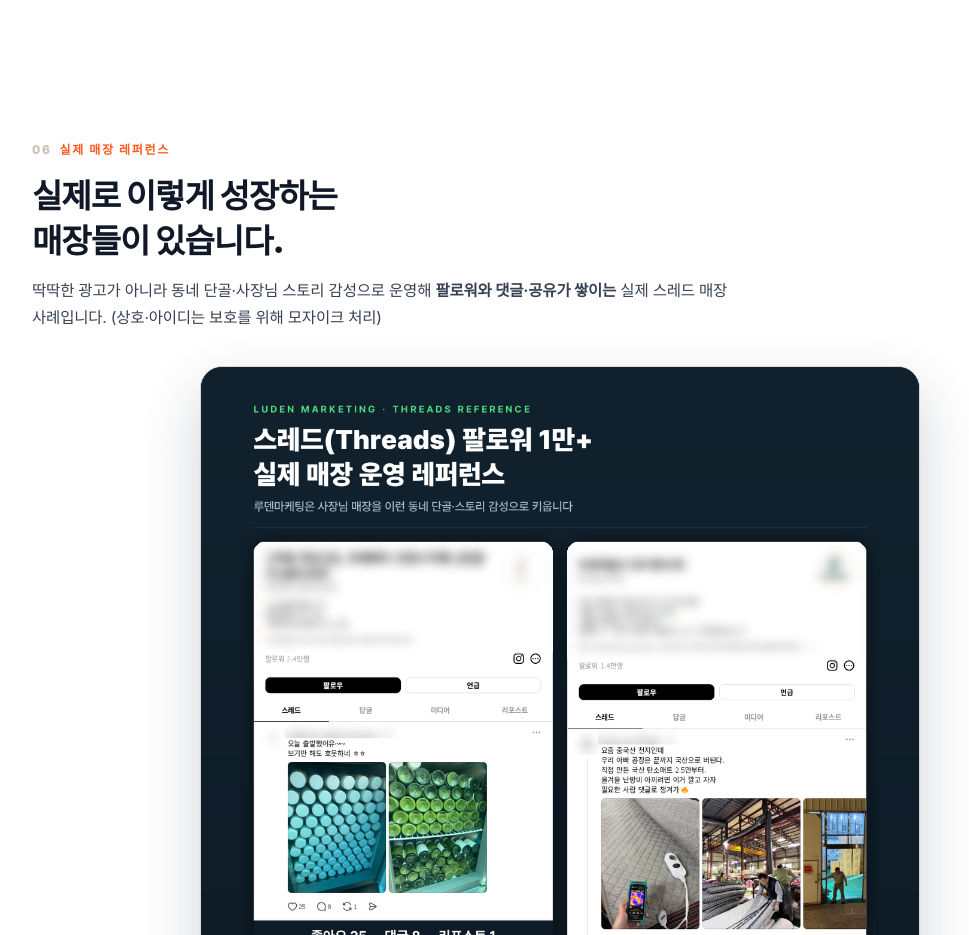
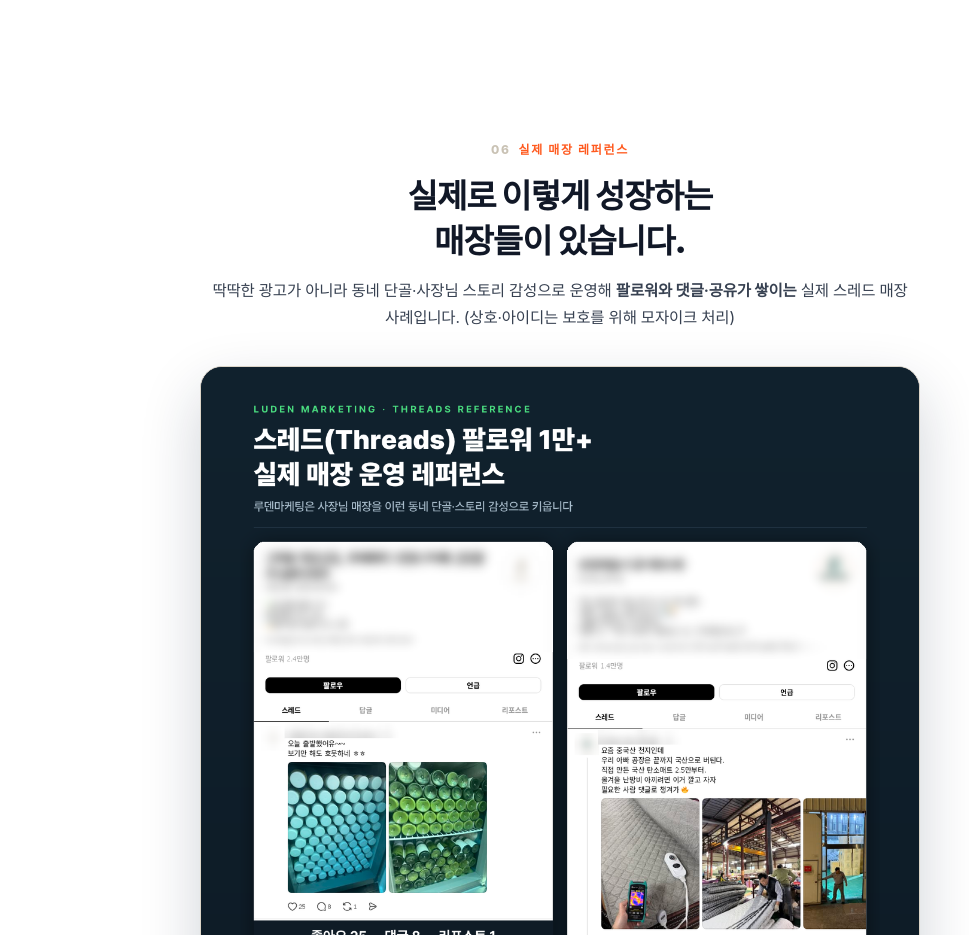
Before and after one commit to khcho0402-sys/luden-marketing, a plain HTML site: page index.html in a window 1280 px wide. Shown: the part 5160-6095 px from the top of the page, without its empty margins (80-1049 px from the left). Drawn offline with Linux system fonts and the light colour scheme; a web font is replaced by a local one.

Commit message:
style(reference): center the reference section heading with the figure

```diff
--- a/index.html
+++ b/index.html
@@ -213,6 +213,7 @@ h2{margin:12px 0 0;font-size:clamp(23px,3vw,33px);line-height:1.34;letter-spacin
 @media(max-width:900px){.ind{grid-template-columns:1fr}.ind .box.wide{grid-column:auto}}
 
 /* ---------- reference ---------- */
+.ref-head{margin:0 auto;text-align:center}
 .refshot{margin:34px auto 0;max-width:720px}
 .refshot a{display:block;border-radius:22px;overflow:hidden;border:1px solid var(--line-2);box-shadow:0 24px 60px rgba(20,33,61,.20);background:var(--navy);transition:transform .2s,box-shadow .2s}
 .refshot a:hover{transform:translateY(-2px);box-shadow:0 32px 72px rgba(20,33,61,.26)}
@@ -609,7 +610,7 @@ footer b{color:#C7D1E2;font-weight:700}
 <!-- ================= REFERENCE ================= -->
 <section class="sec" id="ref">
   <div class="wrap">
-    <div class="sec-head rv">
+    <div class="sec-head ref-head rv">
       <span class="eyebrow"><span class="n">06</span> 실제 매장 레퍼런스</span>
       <h2>실제로 이렇게 성장하는<br>매장들이 있습니다.</h2>
       <p class="sub">딱딱한 광고가 아니라 동네 단골·사장님 스토리 감성으로 운영해 <b>팔로워와 댓글·공유가 쌓이는</b> 실제 스레드 매장 사례입니다. (상호·아이디는 보호를 위해 모자이크 처리)</p>
```
